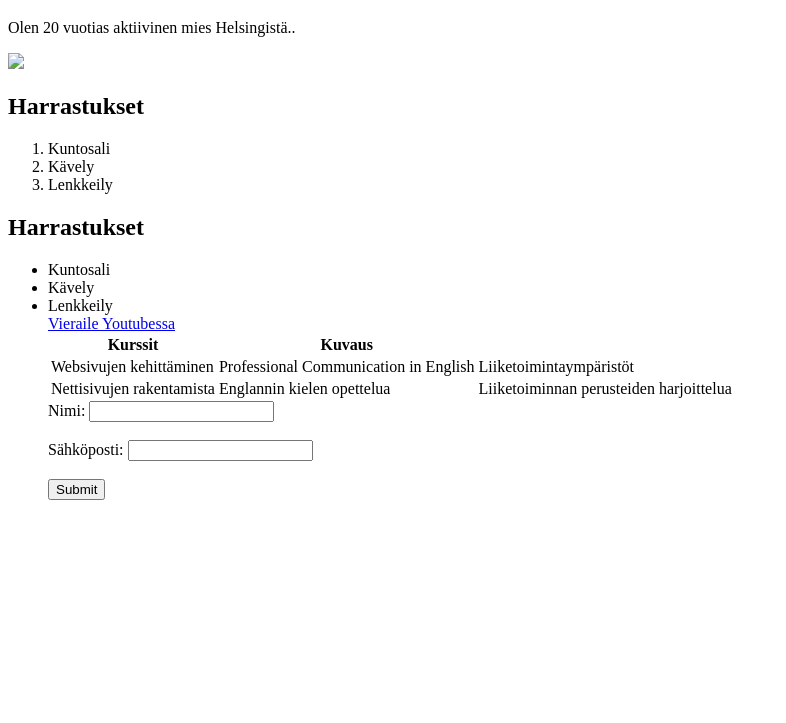
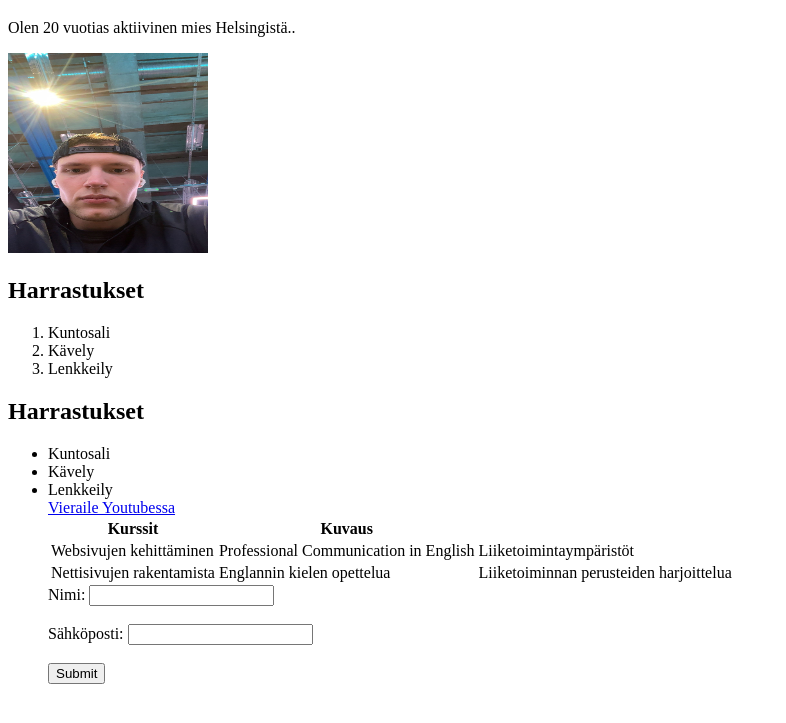
Before and after one commit to valtterihirvenkivi/WEB_kevat_2026, a plain HTML site: page WS01_HTML/tuntiharjoitus/index.html in a window 1280 px wide. Shown: the part 61-784 px from the top of the page, without its empty margins (0-786 px from the left). Drawn offline with Linux system fonts and the light colour scheme.

Commit message:
Fix image source path and add dimensions in index.html

```diff
--- a/WS01_HTML/tuntiharjoitus/index.html
+++ b/WS01_HTML/tuntiharjoitus/index.html
@@ -6,7 +6,7 @@
     <body>
         <h1>Valtteri Hirvenkivi</h1>
         <p>Olen 20 vuotias aktiivinen mies Helsingistä..</p>
-        <img src="WS01_HTML/tuntiharjoitus/images/IMG_valtteri.jpg">
+        <img src="images/IMG_valtteri.jpg" width="200" height="200">
         <h2>Harrastukset</h2>
     <ol>
         <li>Kuntosali</li>
```
